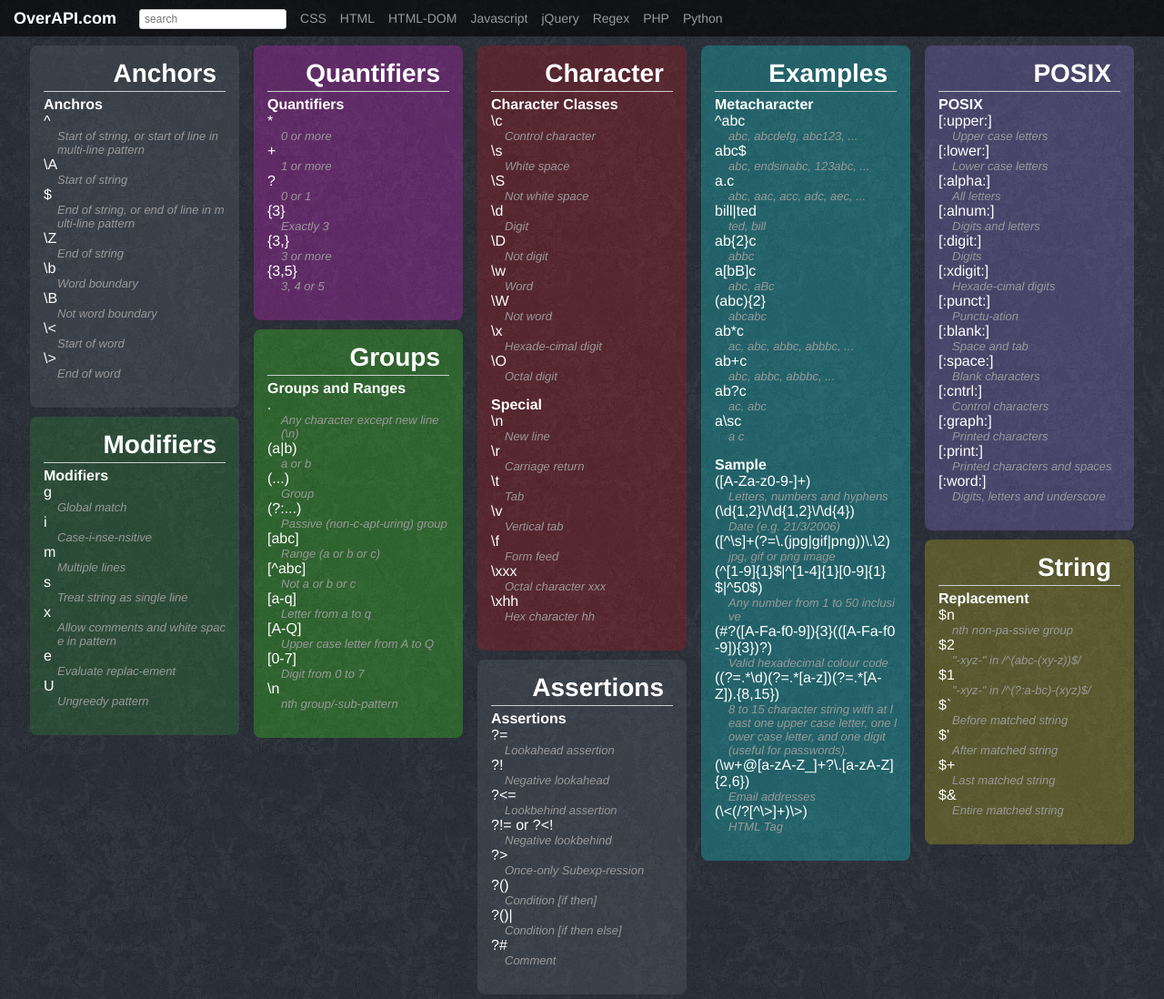
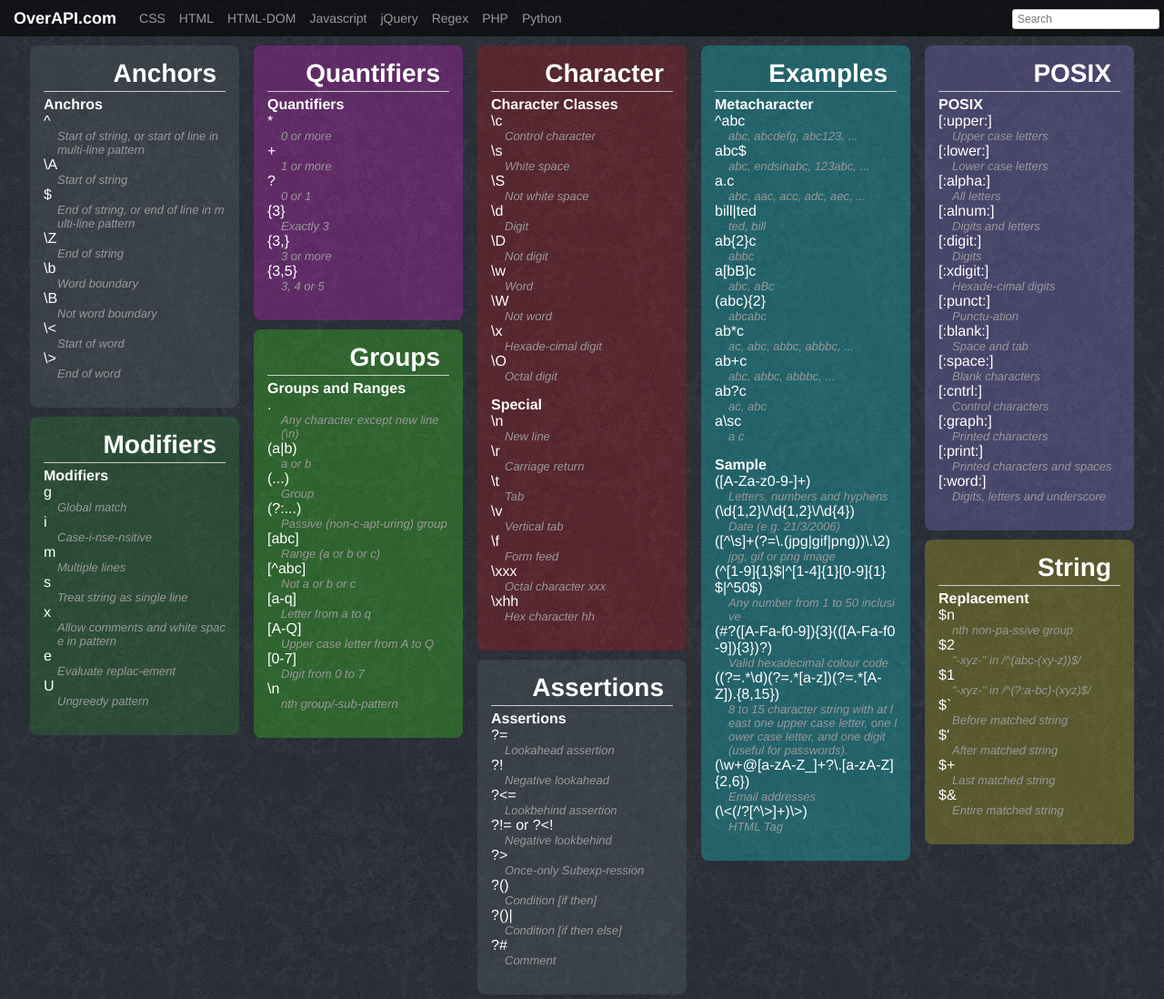
Before and after one commit to code9media/overthecs.github.io, a Jekyll site: the page built from regex.html, in a window 1280 px wide and 1098 px high. Shown: the whole window at 91% size. Built offline with Jekyll 4.4.1, drawn with Linux system fonts in a browser that asks for light colours; Markdown is read by kramdown in place of the engine named in the settings.

Commit message:
search input

```diff
--- a/_layouts/default.html
+++ b/_layouts/default.html
@@ -20,7 +20,6 @@
         <div id="navbar">
             <a id="logo" href="/">OverAPI.com</a>
             <ul id="navlist" class="nav">
-                <li><input type="" id="searchApi" placeholder="search"/></li>
                 <li><a href="/css">CSS</a></li>
                 <li><a href="/html">HTML</a></li>
                 <li><a href="/html-dom">HTML-DOM</a></li>
@@ -32,6 +31,7 @@
             </ul>
         </div>
         <div class="addthis_toolbox addthis_default_style" style="position:fixed;right:5px;top:10px;z-index:200;">
+            <input type="" id="searchApi" placeholder="Search"/>
             <a class="addthis_counter addthis_pill_style"></a>
         </div>
     {{ content }}
```
